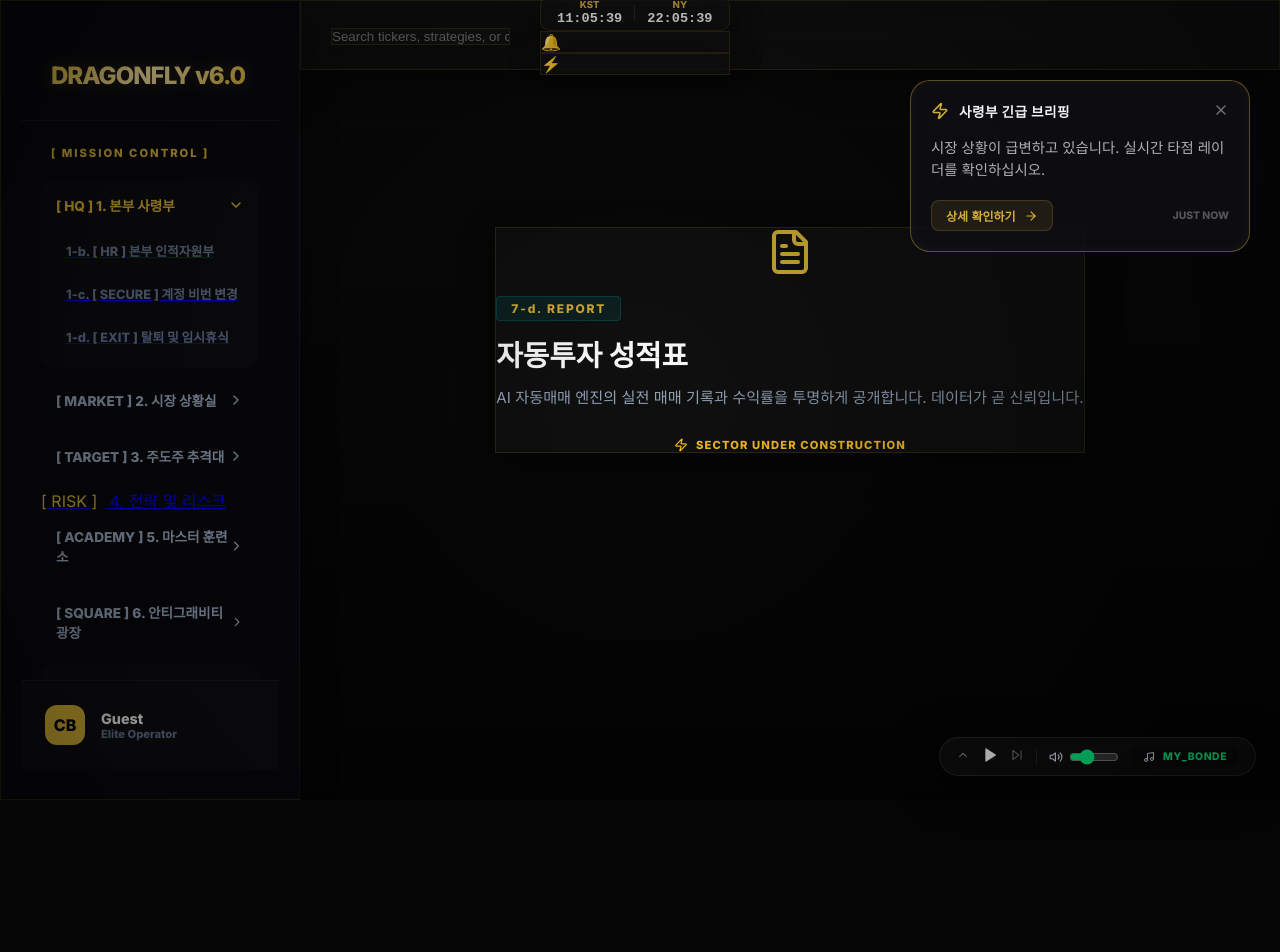
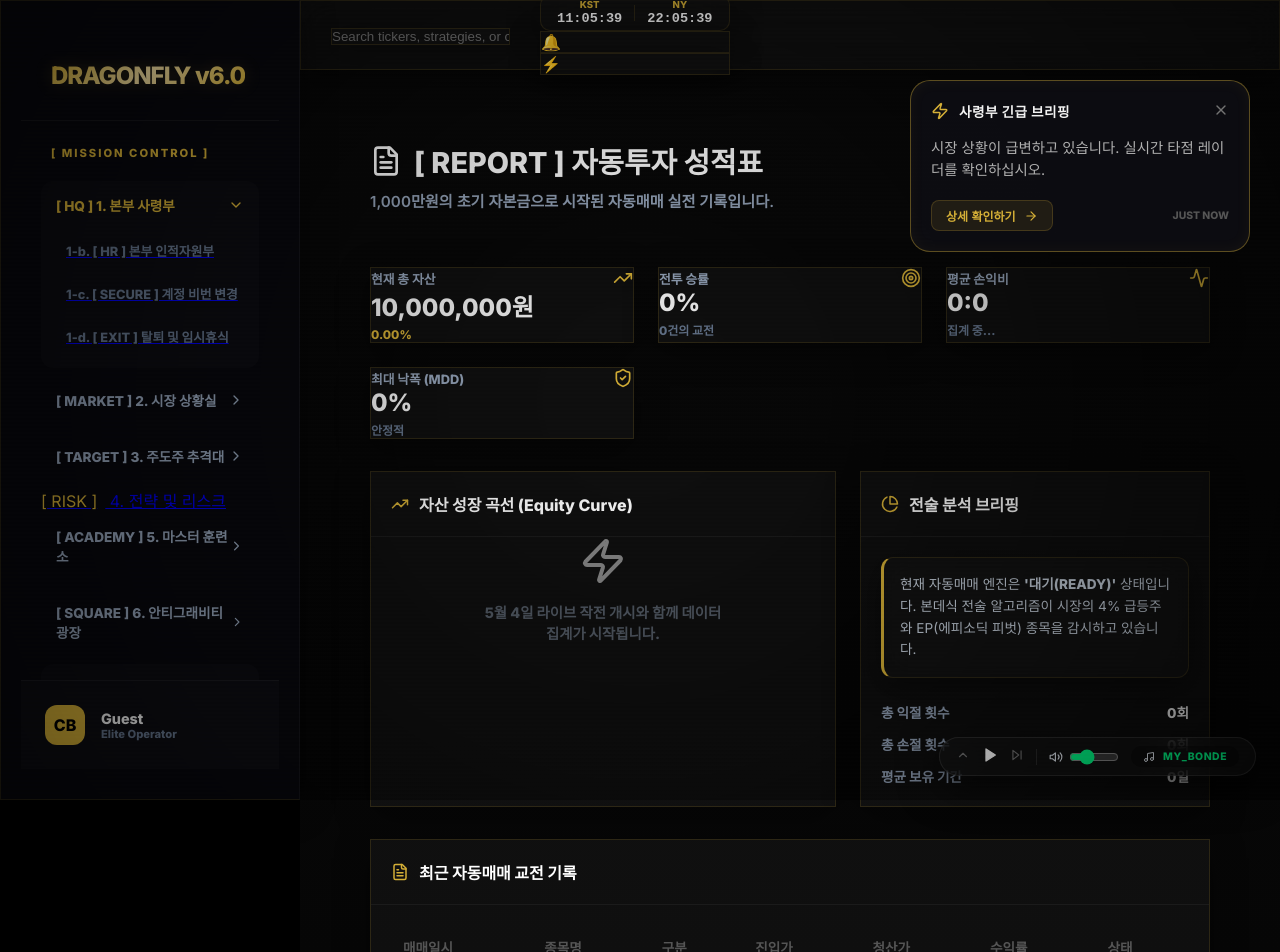
Before and after one commit to turtle-scanner/AUTO-BONDE, a Next.js app in the folder v6_terminal/: page /auto/report in a window 1280 px wide. Shown: the top 952 px of the page. Before the commit the page ends 800 px from the top, so only its background shows below. Built offline with nearby package versions, Linux system fonts and the light colour scheme.

Commit message:
UI: Implement premium Auto-Investment Report Card dashboard (7-d)

```diff
--- a/v6_terminal/app/auto/report/page.tsx
+++ b/v6_terminal/app/auto/report/page.tsx
@@ -1,5 +1,196 @@
-import SectorPage from '@/components/SectorPage';
-import { FileText } from 'lucide-react';
+"use client";
+
+import React from 'react';
+import GlassCard from '@/components/GlassCard';
+import {
+  FileText,
+  TrendingUp,
+  PieChart,
+  Target,
+  Activity,
+  ArrowUpRight,
+  ArrowDownRight,
+  ShieldCheck,
+  Zap
+} from 'lucide-react';
+
 export default function ReportPage() {
-  return <SectorPage sectionCode="7-d. REPORT" title="자동투자 성적표" description="AI 자동매매 엔진의 실전 매매 기록과 수익률을 투명하게 공개합니다. 데이터가 곧 신뢰입니다." icon={<FileText size={48} />} />;
+  // 초기화 상태 데이터 (1,000만원 기준)
+  const reportData = {
+    initialAsset: 10000000,
+    currentAsset: 10000000,
+    totalProfit: 0,
+    totalYield: 0.00,
+    winRate: 0,
+    trades: [] as any[],
+    avgProfit: 0,
+    avgLoss: 0,
+    mdd: 0.00
+  };
+
+  return (
+    <div className="report-container animate-fade-in">
+      <div className="section-header">
+        <h1><FileText size={32} className="icon" /> [ REPORT ] 자동투자 성적표</h1>
+        <p className="subtitle">1,000만원의 초기 자본금으로 시작된 자동매매 실전 기록입니다.</p>
+      </div>
+
+      {/* Summary Row */}
+      <div className="summary-grid">
+        <GlassCard className="summary-card">
+          <div className="card-top">
+            <span className="label">현재 총 자산</span>
+            <TrendingUp size={20} className="gold" />
+          </div>
+          <div className="val-box">
+            <span className="val">{reportData.currentAsset.toLocaleString()}원</span>
+            <span className="sub-val gold">0.00%</span>
+          </div>
+        </GlassCard>
+
+        <GlassCard className="summary-card">
+          <div className="card-top">
+            <span className="label">전투 승률</span>
+            <Target size={20} className="gold" />
+          </div>
+          <div className="val-box">
+            <span className="val">{reportData.winRate}%</span>
+            <span className="sub-val">0건의 교전</span>
+          </div>
+        </GlassCard>
+
+        <GlassCard className="summary-card">
+          <div className="card-top">
+            <span className="label">평균 손익비</span>
+            <Activity size={20} className="gold" />
+          </div>
+          <div className="val-box">
+            <span className="val">0:0</span>
+            <span className="sub-val">집계 중...</span>
+          </div>
+        </GlassCard>
+
+        <GlassCard className="summary-card">
+          <div className="card-top">
+            <span className="label">최대 낙폭 (MDD)</span>
+            <ShieldCheck size={20} className="gold" />
+          </div>
+          <div className="val-box">
+            <span className="val">{reportData.mdd}%</span>
+            <span className="sub-val">안정적</span>
+          </div>
+        </GlassCard>
+      </div>
+
+      {/* Main Content Grid */}
+      <div className="content-grid">
+        {/* Performance Chart Placeholder */}
+        <GlassCard className="chart-card">
+          <div className="card-header">
+            <h3><TrendingUp size={18} className="gold" /> 자산 성장 곡선 (Equity Curve)</h3>
+          </div>
+          <div className="chart-placeholder">
+            <div className="empty-msg">
+              <Zap size={48} className="muted-gold" />
+              <p>5월 4일 라이브 작전 개시와 함께 데이터 집계가 시작됩니다.</p>
+            </div>
+          </div>
+        </GlassCard>
+
+        {/* Tactical Feedback */}
+        <GlassCard className="feedback-card">
+          <div className="card-header">
+            <h3><PieChart size={18} className="gold" /> 전술 분석 브리핑</h3>
+          </div>
+          <div className="feedback-body">
+            <div className="ai-message glass">
+              <p>현재 자동매매 엔진은 <strong>'대기(READY)'</strong> 상태입니다. 본데식 전술 알고리즘이 시장의 4% 급등주와 EP(에피소딕 피벗) 종목을 감시하고 있습니다.</p>
+            </div>
+            <div className="stats-list">
+              <div className="stat-row">
+                <span>총 익절 횟수</span>
+                <strong>0회</strong>
+              </div>
+              <div className="stat-row">
+                <span>총 손절 횟수</span>
+                <strong>0회</strong>
+              </div>
+              <div className="stat-row">
+                <span>평균 보유 기간</span>
+                <strong>0일</strong>
+              </div>
+            </div>
+          </div>
+        </GlassCard>
+      </div>
+
+      {/* Trade Log Table */}
+      <GlassCard className="log-card">
+        <div className="card-header">
+          <h3><FileText size={18} className="gold" /> 최근 자동매매 교전 기록</h3>
+        </div>
+        <div className="table-wrapper">
+          <table className="log-table">
+            <thead>
+              <tr>
+                <th>매매일시</th>
+                <th>종목명</th>
+                <th>구분</th>
+                <th>진입가</th>
+                <th>청산가</th>
+                <th>수익률</th>
+                <th>상태</th>
+              </tr>
+            </thead>
+            <tbody>
+              <tr>
+                <td colSpan={7} className="empty-td">표시할 교전 기록이 없습니다.</td>
+              </tr>
+            </tbody>
+          </table>
+        </div>
+      </GlassCard>
+
+      <style jsx>{`
+        .report-container { padding: 40px; display: flex; flex-direction: column; gap: 32px; color: white; }
+
+        .section-header h1 { font-size: 1.8rem; font-weight: 950; display: flex; align-items: center; gap: 12px; }
+        .icon { color: var(--primary); }
+        .subtitle { color: #94a3b8; font-weight: 600; margin-top: 8px; }
+
+        .summary-grid { display: grid; grid-template-columns: repeat(auto-fit, minmax(240px, 1fr)); gap: 24px; }
+        .summary-card { padding: 24px; display: flex; flex-direction: column; gap: 12px; }
+        .card-top { display: flex; justify-content: space-between; align-items: center; }
+        .label { font-size: 0.8rem; font-weight: 800; color: #94a3b8; }
+        .val-box { display: flex; flex-direction: column; gap: 4px; }
+        .val { font-size: 1.5rem; font-weight: 900; color: #f2f2f2; }
+        .sub-val { font-size: 0.75rem; font-weight: 700; color: #64748b; }
+
+        .content-grid { display: grid; grid-template-columns: 1fr 350px; gap: 24px; }
+        .card-header { border-bottom: 1px solid rgba(255,255,255,0.05); padding: 20px; }
+        .card-header h3 { font-size: 1rem; font-weight: 900; display: flex; align-items: center; gap: 10px; margin: 0; }
+
+        .chart-card { min-height: 400px; display: flex; flex-direction: column; }
+        .chart-placeholder { flex: 1; display: flex; align-items: center; justify-content: center; }
+        .empty-msg { text-align: center; display: flex; flex-direction: column; align-items: center; gap: 16px; opacity: 0.5; }
+        .empty-msg p { font-size: 0.9rem; font-weight: 700; color: #94a3b8; max-width: 250px; }
+        .muted-gold { color: rgba(212, 175, 55, 0.3); }
+
+        .feedback-body { padding: 20px; display: flex; flex-direction: column; gap: 24px; }
+        .ai-message { padding: 16px; border-radius: 12px; font-size: 0.85rem; line-height: 1.6; color: #cbd5e1; border-left: 3px solid var(--primary); }
+        .stats-list { display: flex; flex-direction: column; gap: 12px; }
+        .stat-row { display: flex; justify-content: space-between; font-size: 0.85rem; font-weight: 700; color: #94a3b8; }
+        .stat-row strong { color: #f2f2f2; }
+
+        .log-card { padding: 0; }
+        .table-wrapper { padding: 20px; overflow-x: auto; }
+        .log-table { width: 100%; border-collapse: collapse; font-size: 0.85rem; }
+        .log-table th { text-align: left; padding: 12px; color: #555; font-weight: 900; border-bottom: 2px solid #222; text-transform: uppercase; }
+        .log-table td { padding: 16px 12px; border-bottom: 1px solid rgba(255,255,255,0.02); color: #cbd5e1; font-weight: 600; }
+        .empty-td { text-align: center; padding: 60px !important; color: #555; font-weight: 800; font-style: italic; }
+
+        .gold { color: #d4af37; }
+      `}</style>
+    </div>
+  );
 }
```
